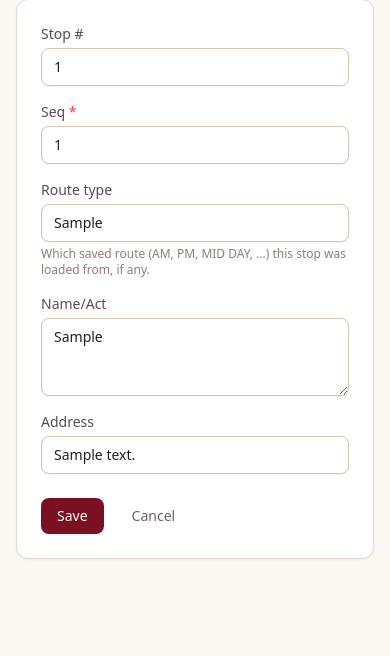
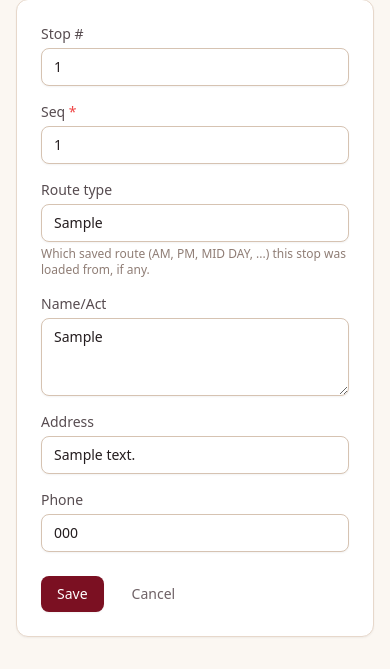
Before and after one commit to keybyme/keymyme2, a Django app: page /vault/im-here/checkins/1/edit/ in a window 390 px wide. Shown: the part 188-857 px from the top of the page. Run offline with Django 5.2, Linux system fonts and the light colour scheme; a user stored in the database is signed in; tables that the repository leaves empty hold one stand-in row (values such as "Sample post"); some libraries are stand-ins or nearby versions.

Commit message:
Carry route stop phone through to I am here as a tap-to-call icon
LoadRouteView now copies RouteStop.phone_number into LocationCheckIn.
I am here shows it as a phone icon linking to tel:, not the raw number,
per the request to not display the full number in the table.

```diff
--- a/vault/admin.py
+++ b/vault/admin.py
@@ -70,7 +70,7 @@ class ReminderAdmin(admin.ModelAdmin):
 
 @admin.register(LocationCheckIn)
 class LocationCheckInAdmin(admin.ModelAdmin):
-    list_display = ("owner", "check_date", "seq", "stop_number", "route_type", "created_at", "owner_route", "latitude", "longitude", "remarks", "address")
+    list_display = ("owner", "check_date", "seq", "stop_number", "route_type", "created_at", "owner_route", "latitude", "longitude", "remarks", "address", "phone_number")
     list_filter = ("owner",)
 
     def owner_route(self, obj):
--- a/vault/forms.py
+++ b/vault/forms.py
@@ -185,7 +185,7 @@ class NormalizeRouteTypeMixin:
 class LocationCheckInForm(NormalizeRouteTypeMixin, TailwindFormMixin, forms.ModelForm):
     class Meta:
         model = LocationCheckIn
-        fields = ["stop_number", "seq", "route_type", "remarks", "address"]
+        fields = ["stop_number", "seq", "route_type", "remarks", "address", "phone_number"]
         labels = {"remarks": "Name/Act"}
         widgets = {
             "remarks": forms.Textarea(attrs={"rows": 3}),
--- a/vault/models.py
+++ b/vault/models.py
@@ -251,6 +251,7 @@ class LocationCheckIn(models.Model):
     longitude = models.DecimalField(max_digits=9, decimal_places=6, null=True, blank=True)
     remarks = models.CharField(max_length=255, blank=True)
     address = models.CharField(max_length=255, blank=True)
+    phone_number = models.CharField(max_length=30, blank=True, verbose_name="Phone")
     seq = models.PositiveIntegerField(default=10, verbose_name="Seq")
     stop_number = models.PositiveIntegerField(null=True, blank=True, verbose_name="Stop #")
     route_type = models.CharField(
--- a/vault/views.py
+++ b/vault/views.py
@@ -604,7 +604,7 @@ class LoadRouteView(LoginRequiredMixin, View):
         LocationCheckIn.objects.bulk_create([
             LocationCheckIn(owner=request.user, check_date=today, seq=stop.seq,
                              stop_number=stop.stop_number, remarks=stop.remarks, address=stop.address,
-                             route_type=stop.route_type)
+                             phone_number=stop.phone_number, route_type=stop.route_type)
             for stop in stops
         ])
         # Este es ahora el único route_type que ImHereView muestra — tocar
```
Also changed, not shown: vault/templates/vault/im_here.html (+10 -0 lines), vault/migrations/0025_locationcheckin_phone_number.py (added).
